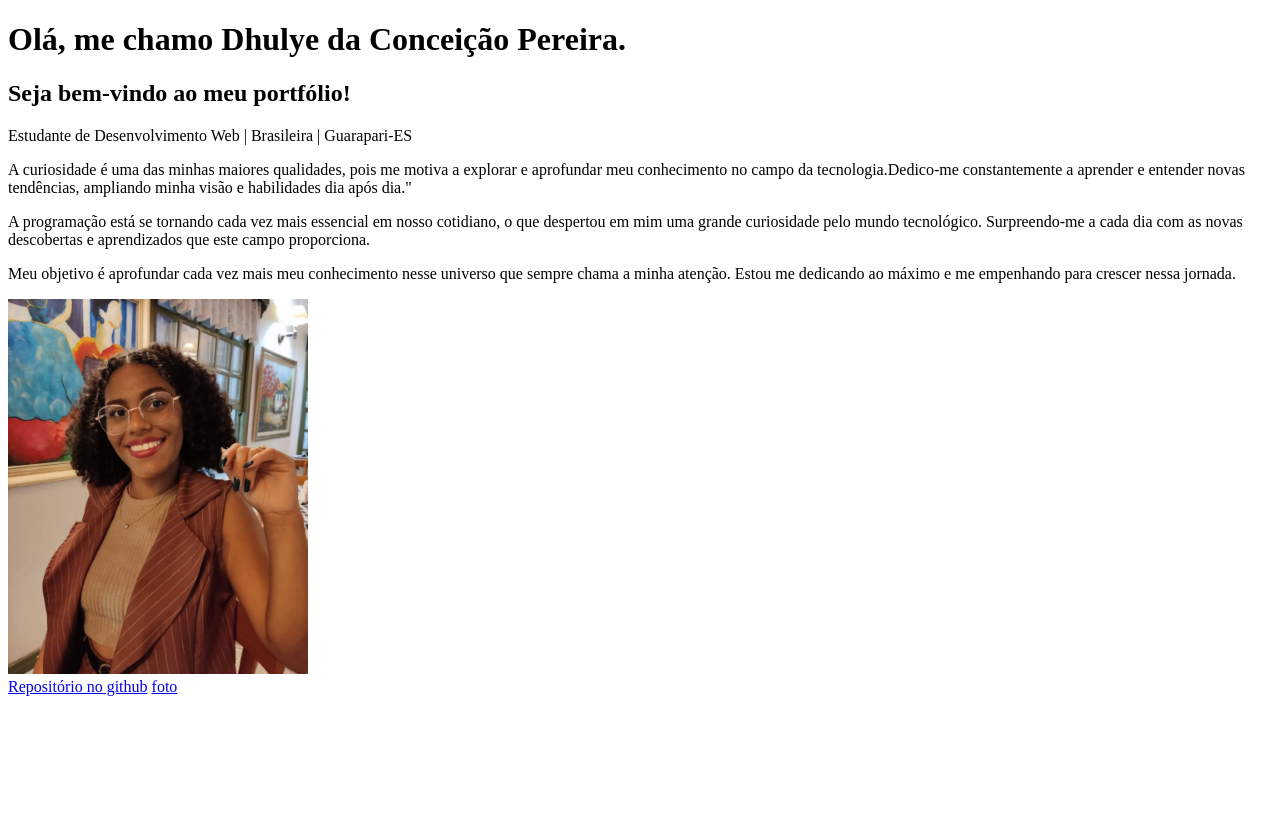
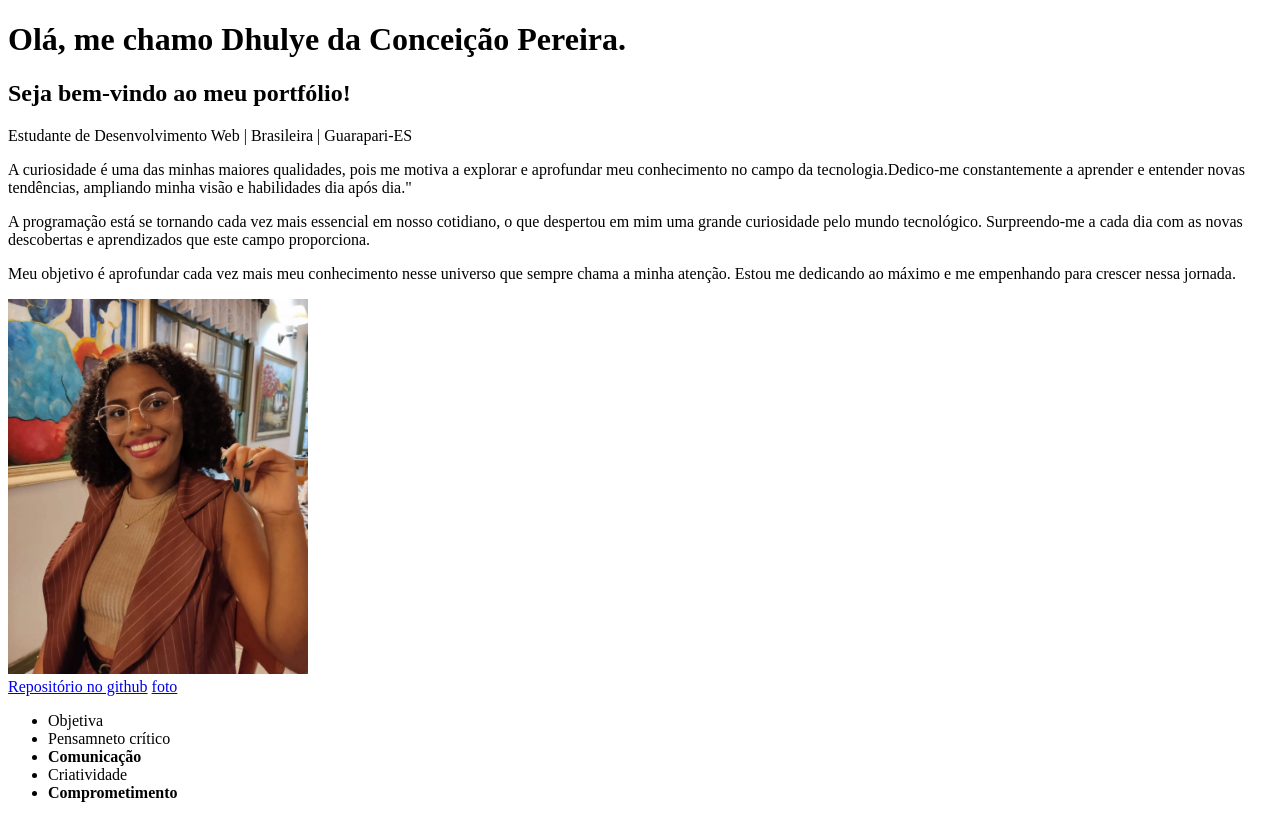
Before and after one commit to dhulye-pereira/dhulye-pereira.github.io, a plain HTML site: page index.html in a window 1280 px wide. Drawn offline with Linux system fonts and the light colour scheme.

Commit message:
adiciona lista de abilidades

```diff
--- a/index.html
+++ b/index.html
@@ -18,8 +18,15 @@
     </div>
     <img src="foto_instagram.jpg" alt="" width="300px">
     <div>
-<a href="https://github.com/dhulye-pereira/dhulye-pereira.github.io" target="_blank" rel="noopener noreferrer">Repositório no github</a>
-<a href="https://www.instagram.com/p/DEM0o73R2gA/?utm_source=ig_web_copy_link&igsh=MzRlODBiNWFlZA==" rel="noopener noreferrer">foto</a>
+        <a href="https://github.com/dhulye-pereira/dhulye-pereira.github.io" target="_blank" rel="noopener noreferrer">Repositório no github</a>
+        <a href="https://www.instagram.com/p/DEM0o73R2gA/?utm_source=ig_web_copy_link&igsh=MzRlODBiNWFlZA==" rel="noopener noreferrer">foto</a>
     </div>
+    <ul>
+        <li>Objetiva</li>
+        <li>Pensamneto crítico</li>
+        <li><strong>Comunicação</strong></li>
+        <li>Criatividade</li>
+        <li><strong>Comprometimento</strong></li>
+    </ul>
 </body>
 </html>
```
